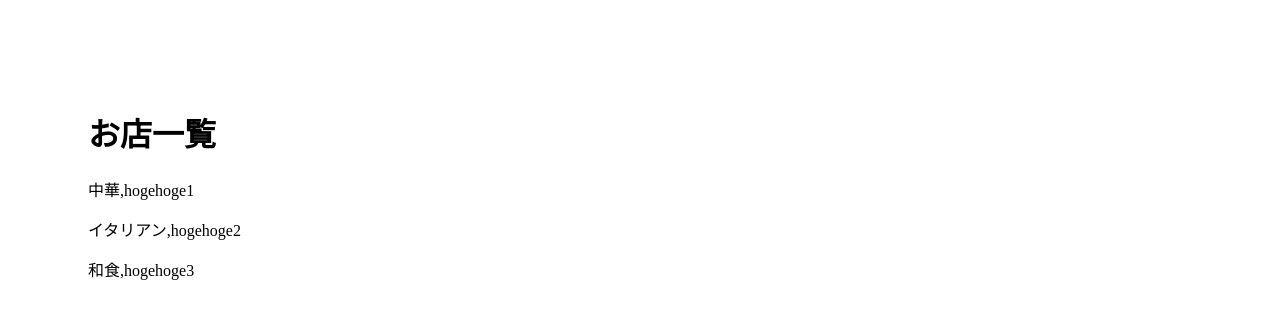
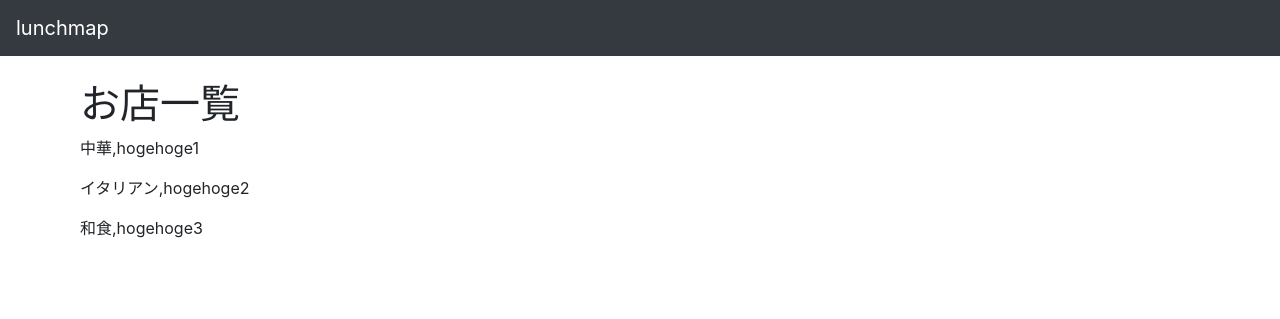
Before and after one commit to Arhikiyu/django-practice, a Django app: page /lunchmap/ in a window 1280 px wide. Shown: the top 319 px of the page. Run offline with Django 3.2, Linux system fonts and the light colour scheme; data comes from the database, SQL or seed files in the repository; some libraries are stand-ins or nearby versions.

Commit message:
make:navibar

```diff
--- a/myapp/lunchmap/templates/lunchmap/base.html
+++ b/myapp/lunchmap/templates/lunchmap/base.html
@@ -4,6 +4,8 @@
 <head>
     <meta charset="utf-8">
     <title>Lunchmap</title>
+    <meta name='viewport' content='width=device-width, initial-scale=1, shrink-to-fit=no'>
+    <link rel='stylesheet' href='https://maxcdn.bootstrapcdn.com/bootstrap/4.0.0/css/bootstrap.min.css'>
     <style>
         body {
             padding: 80px;
@@ -12,6 +14,9 @@
 </head>
 
 <body>
+    <nav class='navbar navbar-expand-md navbar-dark bg-dark fixed-top'>
+        <a class='navbar-brand' href='{% url "lunchmap:index" %}'>lunchmap</a>
+    </nav>
     {% block content %}
     {% endblock %}
 </body>
```
